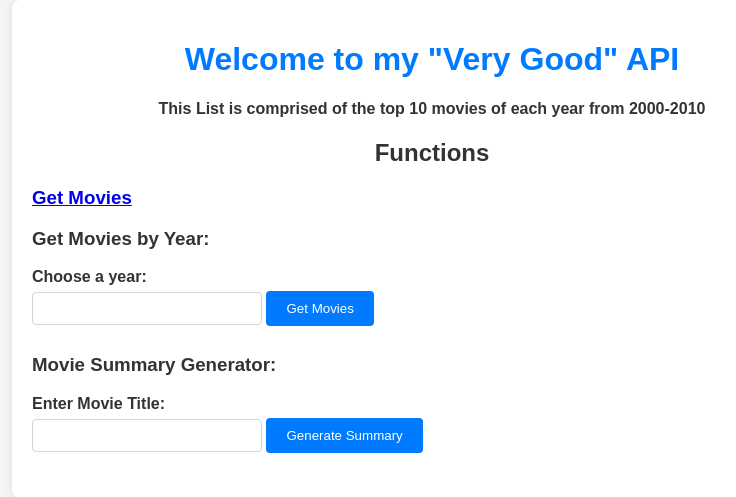
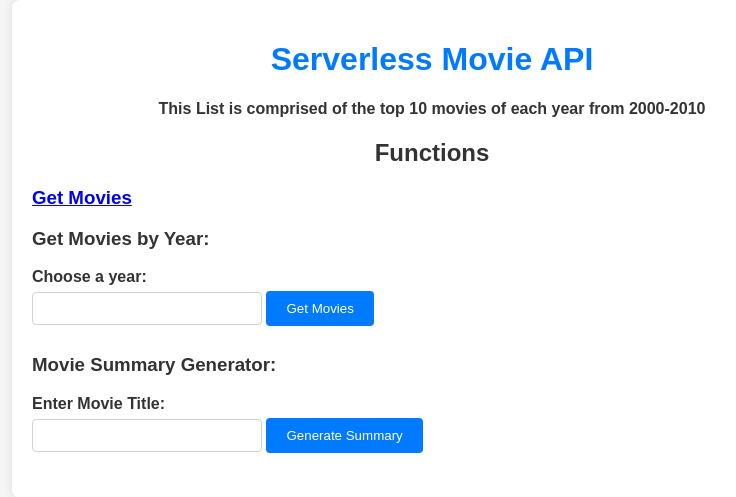
Before and after one commit to Reaimua/ServerlessMovieDatabaseAPI, a Flask app: page / in a window 1280 px wide. Shown: the top 497 px of the page, without its empty margins (208-944 px from the left). Run offline with Flask 3, Linux system fonts and the light colour scheme.

Commit message:
Finished

```diff
--- a/Code/templates/index.html
+++ b/Code/templates/index.html
@@ -76,7 +76,7 @@
 </head>
 <body>
     <div class="container">
-        <h1>Welcome to my "Very Good" API</h1>
+        <h1>Serverless Movie API</h1>
         <h4 style="text-align:center;"> This List is comprised of the top 10 movies of each year from 2000-2010</h4>
 
         <h2 style="text-align: center;">Functions</h2>
```
Also changed, not shown: Code/app.py (line endings or trailing spaces).
